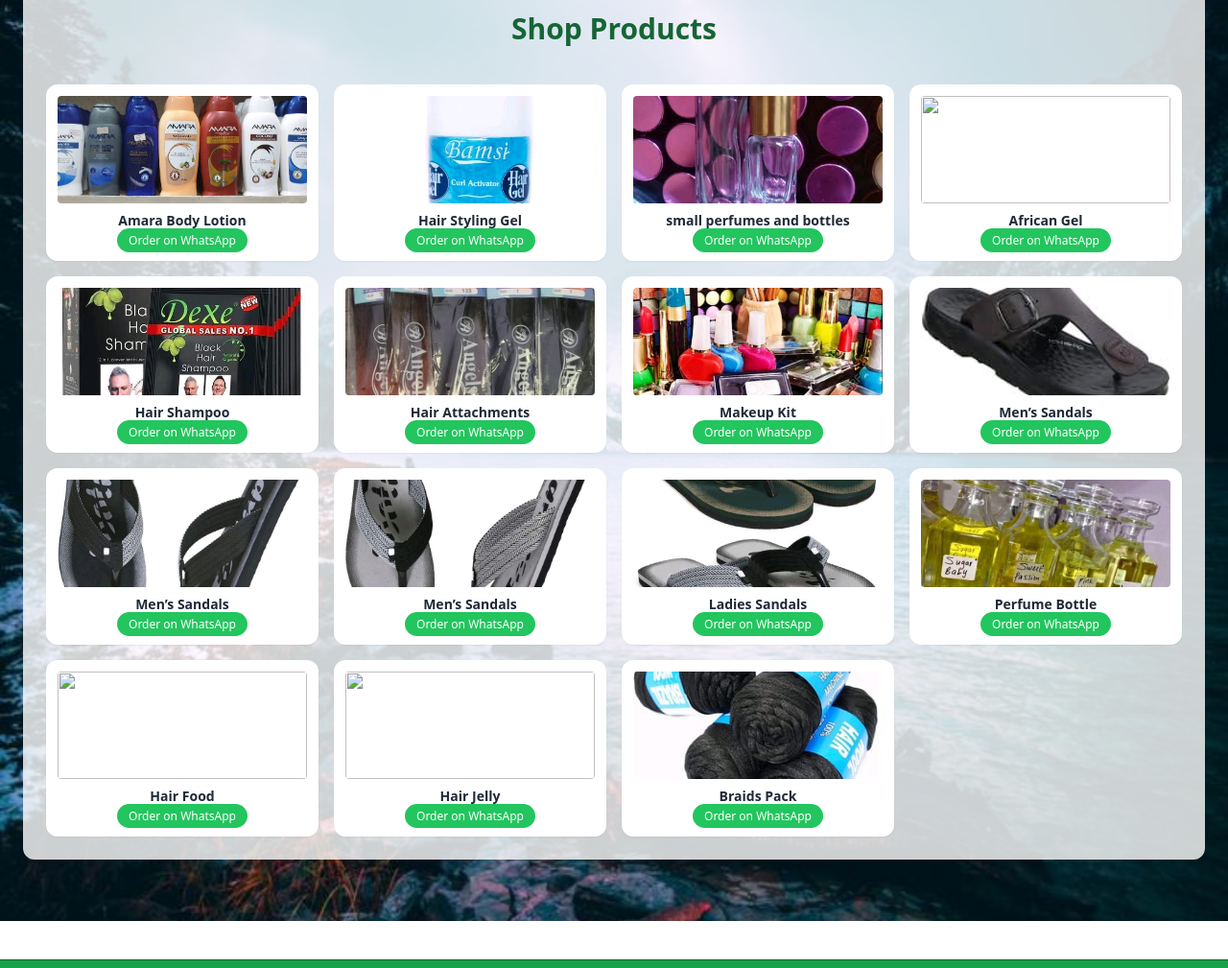
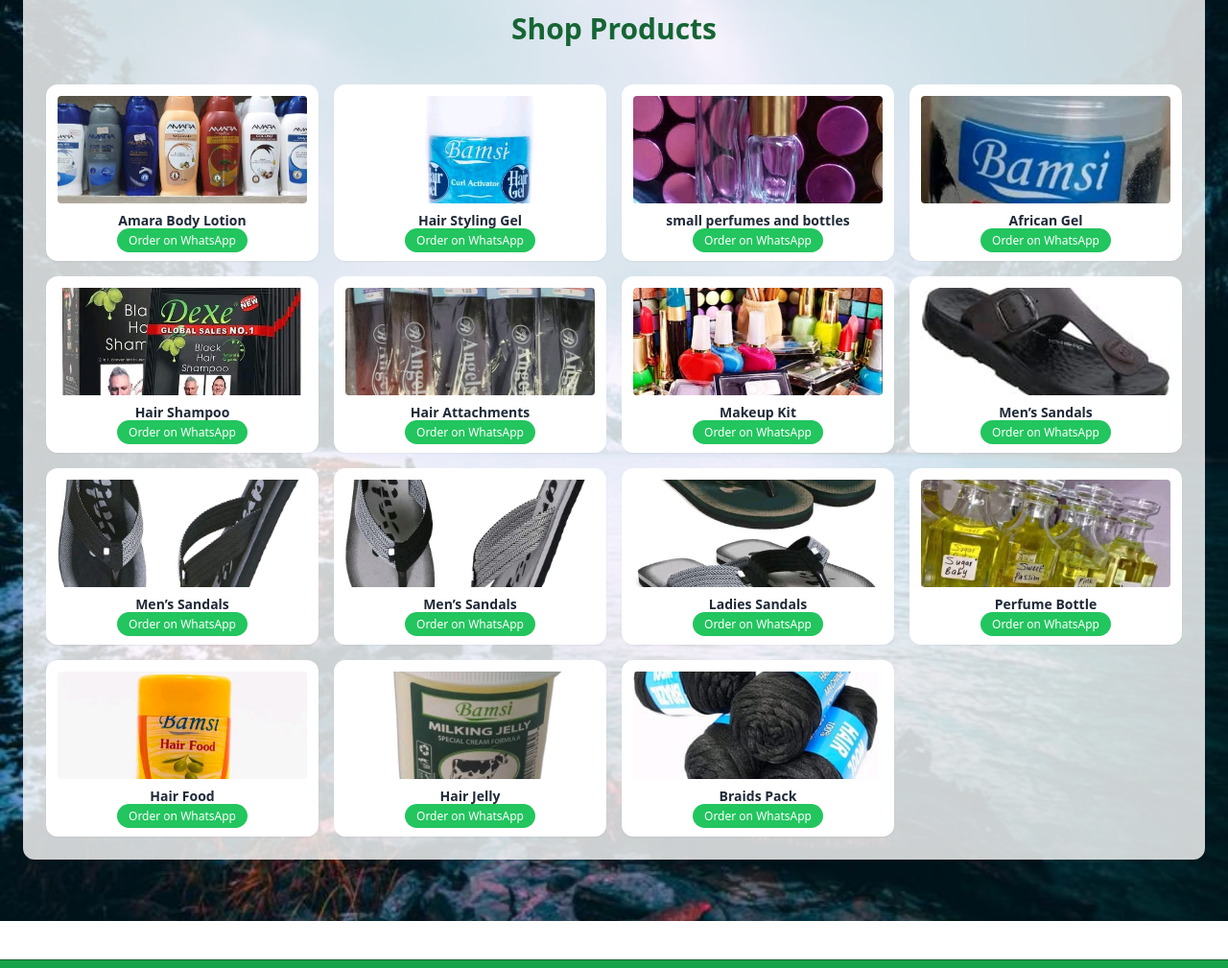
Before and after one commit to denyen-dotcom/AGIE-BEAUTISTEPS-COLLECTIONS, a plain HTML site: page index.html in a window 1280 px wide. Shown: the part 1472-2481 px from the top of the page at 96% size. Drawn offline with nearby package versions, Linux system fonts and the light colour scheme.

Commit message:
Update index.html

```diff
--- a/index.html
+++ b/index.html
@@ -92,7 +92,7 @@ Explore Now
         </div>
 
         <div class="bg-white rounded-xl p-3 text-center shadow-sm hover:shadow-md">
-          <img src="AFRICANGEL.jpg" class="h-28 w-full object-cover rounded mb-2" />
+          <img src="RAMSIHAIRGEL.jpg" class="h-28 w-full object-cover rounded mb-2" />
           <h3 class="font-semibold">African Gel</h3>
           <a href="https://wa.me/254756354254?text=I%20want%20to%20order%20AFRICANGEL"
              class="bg-green-500 hover:bg-green-600 text-white text-xs px-3 py-1 rounded-full mt-1">Order on WhatsApp</a>
@@ -155,14 +155,14 @@ Explore Now
         </div>
 
         <div class="bg-white rounded-xl p-3 text-center shadow-sm hover:shadow-md">
-          <img src="RAMSHAIRFOOD.jpg" class="h-28 w-full object-cover rounded mb-2" />
+          <img src="RAMSIHAIRFOOD.jpg" class="h-28 w-full object-cover rounded mb-2" />
           <h3 class="font-semibold">Hair Food</h3>
           <a href="https://wa.me/254756354254?text=I%20want%20to%20order%20RAMSHAIRFOOD"
              class="bg-green-500 hover:bg-green-600 text-white text-xs px-3 py-1 rounded-full mt-1">Order on WhatsApp</a>
         </div>
 
         <div class="bg-white rounded-xl p-3 text-center shadow-sm hover:shadow-md">
-          <img src="RAMSMILKINGGELLY.jpg" class="h-28 w-full object-cover rounded mb-2" />
+          <img src="RAMSIMILKINGGELLY.jpg" class="h-28 w-full object-cover rounded mb-2" />
           <h3 class="font-semibold">Hair Jelly</h3>
           <a href="https://wa.me/254756354254?text=I%20want%20to%20order%20RAMSMILKINGGELLY"
              class="bg-green-500 hover:bg-green-600 text-white text-xs px-3 py-1 rounded-full mt-1">Order on WhatsApp</a>
```
